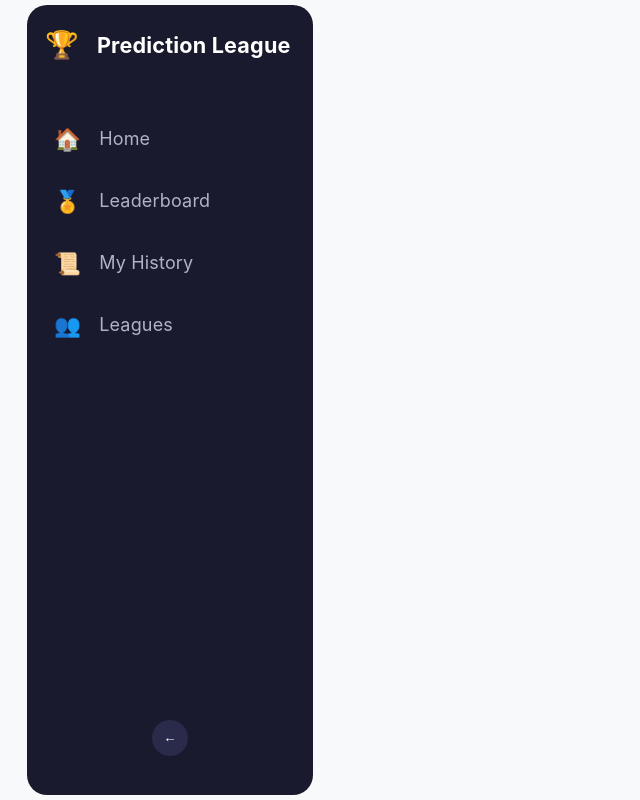
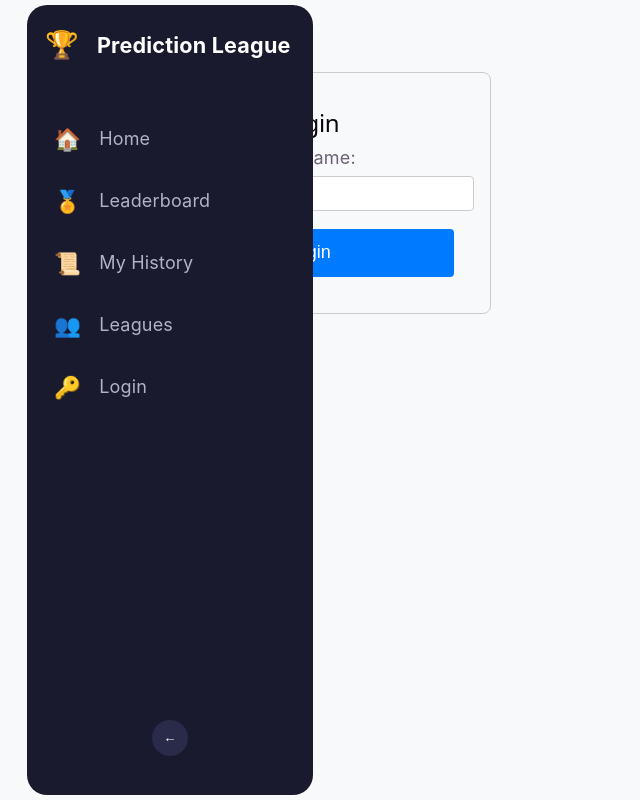
Before and after one commit to tmulwa1/Prediction-League-Tracker, a React app in the folder frontend/: page /login in a window 1280 px wide. Shown: the whole page, without its empty margins (0-640 px from the left). Built offline with nearby package versions, Linux system fonts and the light colour scheme; the HTML template or start-up script is replaced by a standard one.

Commit message:
Added login page

```diff
--- a/frontend/src/App.jsx
+++ b/frontend/src/App.jsx
@@ -1,4 +1,4 @@
-import { useState } from 'react'
+import { useState, useEffect } from 'react'
 import { BrowserRouter, Routes, Route } from 'react-router-dom';
 import reactLogo from './assets/react.svg'
 import viteLogo from './assets/vite.svg'
@@ -13,10 +13,23 @@ import History from './pages/History';
 import './App.css'
 
 function App() {
+  // State management
+  const [user, setUser] = useState(null);
+
+  // Checks if user was saved in browser's storage
+  useEffect(() => {
+    const storedUser = localStorage.getItem('user');
+    if (storedUser) {
+      setUser(JSON.parse(storedUser));
+    }
+  }, []); // Only runs once when app starts
+
+  // States of the sidebar and their functions
   const [isSidebarOpen, setIsSidebarOpen] = useState(false); // For mobile
   const [isCollapsed, setIsCollapsed] = useState(false);
 
   return (
+    // Enables navigation between pages without reloading
     <BrowserRouter>
       <div style={{ display: 'flex' }}>
         <Sidebar
@@ -26,9 +39,11 @@ function App() {
           setIsSidebarOpen={setIsSidebarOpen}
         />
         <div className={`main-content ${isCollapsed ? 'expanded' : ''}`}>
+          {/*Shows this component when user visits URL*/}
           <Routes>
-            <Route path="/" element={<Home />} />
-            <Route path="/leaderboard" element={<Leaderboard />} />
+            <Route path="/" element={<Home user={user} setUser={setUser} />} />
+            <Route path="/leaderboard" element={<Leaderboard user={user} setUser={setUser}/>} />
+            <Route path="/login" element={<Login setUser={setUser} />} />
           </Routes>
         </div>
       </div>
--- a/frontend/src/components/Sidebar.jsx
+++ b/frontend/src/components/Sidebar.jsx
@@ -48,6 +48,14 @@ function Sidebar({ isCollapsed, setIsCollapsed, isSidebarOpen, setIsSidebarOpen
             <span className="icon">👥</span>
             <span className="label">Leagues</span>
           </Link>
+
+          <div className="sidebar-auth" style={{ marginBottom: '1rem' }}>
+            <Link to="/login" className="sidebar-link login-link" onClick={handleLinkClick}>
+              <span className="icon">🔑</span>
+              <span className="label">Login</span>
+            </Link>
+          </div>
+
         </div>
 
         <button className="toggle-btn" onClick={toggleSidebar}>
--- a/frontend/src/pages/Home.jsx
+++ b/frontend/src/pages/Home.jsx
@@ -4,8 +4,7 @@ import API from '../api';
 import EventCard from '../components/EventCard';
 import './Home.css';
 
-function Home() {
-  const [user, setUser] = useState(null);
+function Home({user, setUser}) {
   const [f1Events, setF1Events] = useState([]);
   const [footballEvents, setFootballEvents] = useState([]);
   const [loading, setLoading] = useState(true);
@@ -16,6 +15,7 @@ function Home() {
 
     const fetchData = async () => {
     try {
+      if(!user) {
         // Fetch user info
         try {
           const userRes = await API.get('/user');
@@ -24,6 +24,7 @@ function Home() {
           }
         } catch (userError) {
           console.log('User not logged in');
+        }
       }
 
       const eventRes = await API.get('/events');
--- a/frontend/src/pages/Leaderboard.jsx
+++ b/frontend/src/pages/Leaderboard.jsx
@@ -13,6 +13,7 @@ function Leaderboard() {
 
   const fetchLeaderboard = async () => {
     try {
+      // Gets data from flask backend
       const res = await API.get('/leaderboard');
       // Sets leader board otherwise returns empty list
       setLeaderboard(res.data.leaderboard || []);
@@ -50,6 +51,7 @@ function Leaderboard() {
           leaderboard.map((user, index) => (
             <motion.div
               key={user.username}
+              // Dynamically adding CSS classes based on index
               className={`leaderboard-item ${index === 0 ? 'first-place' : ''} ${index === 1 ? 'second-place' : ''} ${index === 2 ? 'third-place' : ''}`}
               initial={{ opacity: 0, y: 20 }}
               animate={{ opacity: 1, y: 0 }}
--- a/frontend/src/pages/Login.jsx
+++ b/frontend/src/pages/Login.jsx
@@ -1,3 +1,4 @@
+import { useState } from 'react';
 import { useNavigate } from 'react-router-dom';
 import API from '../api';
 
@@ -6,17 +7,22 @@ function Login({ setUser }) {
   const [error, setError] = useState('');
   const navigate = useNavigate();
 
+  // Runs when user clicks login button
   const handleSubmit = async (e) => {
-    e.preventDefault();
+    e.preventDefault(); // Prevents automatic page refresh on submission
     try {
+      // Sends data to flask
       const formData = new URLSearchParams();
       formData.append('username', username);
 
+      // Sends a POST request to backend
       const response = await API.post('/login', formData, {
         headers: { 'Content-Type': 'application/x-www-form-urlencoded' }
       });
 
+      // If successful, user is set as current user
       setUser({ username });
+
       navigate('/');
     } catch (error) {
       setError('Login failed. Please try again.');
```
Lines whose indentation alone changed are shown as unchanged.
